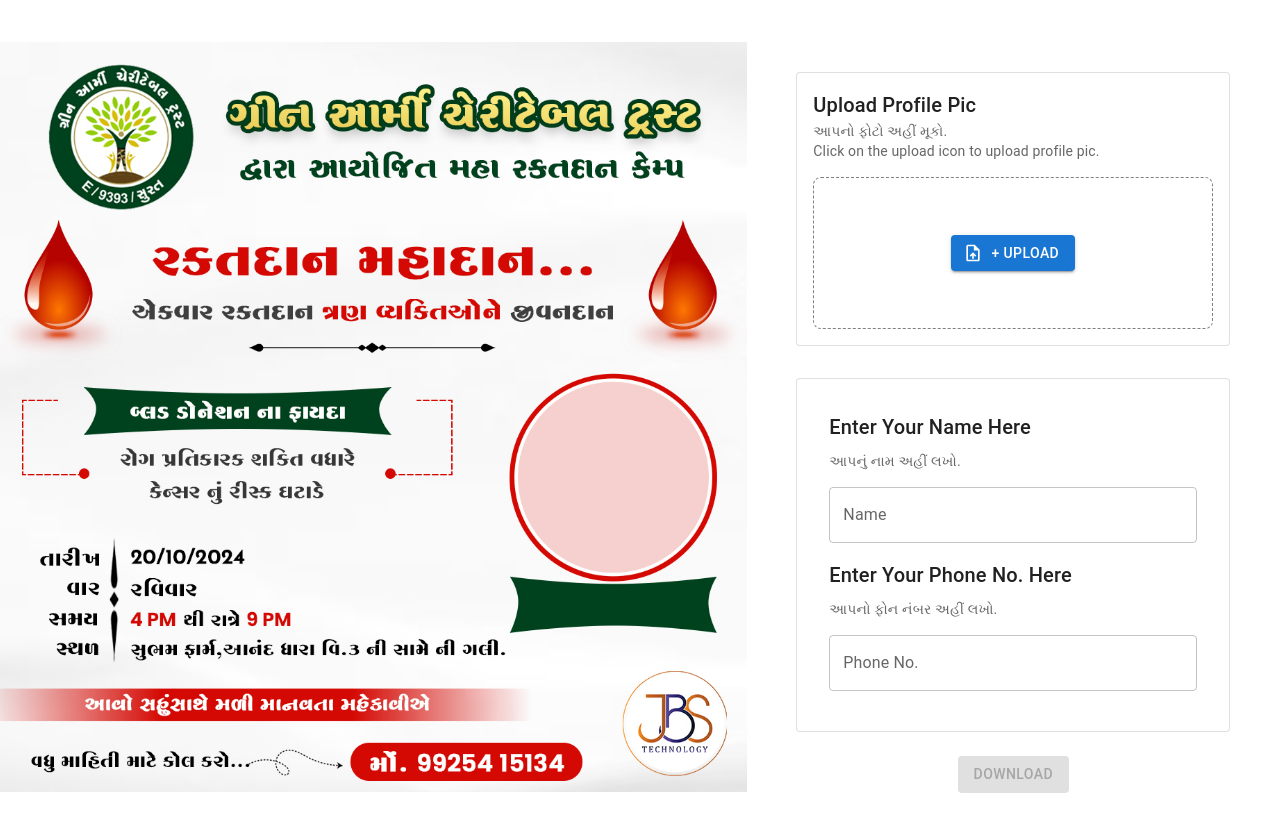
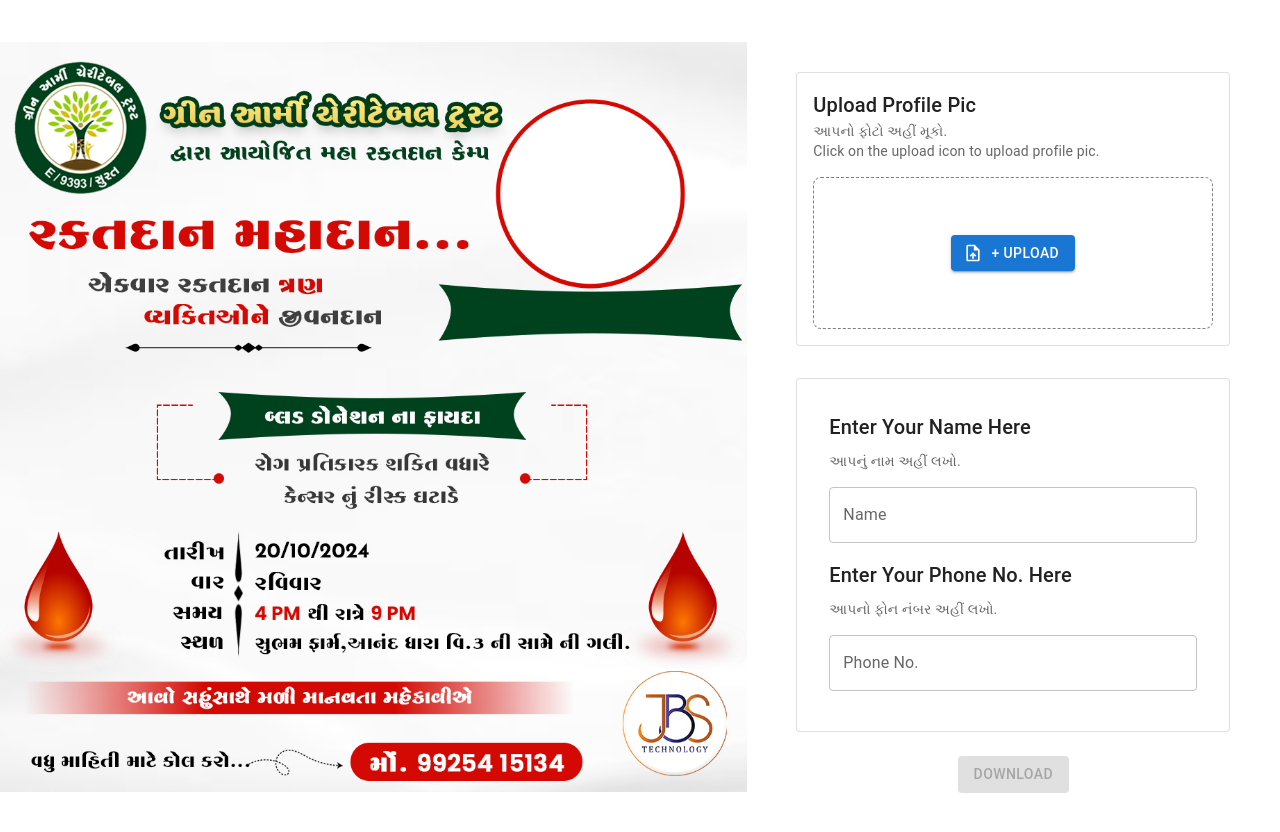
Before and after one commit to KaushalS1911/blood-donation, a React (Create React App) app: page / in a window 1280 px wide. Built offline with nearby package versions, Linux system fonts and the light colour scheme.

Commit message:
first commit

```diff
--- a/src/Form.js
+++ b/src/Form.js
@@ -355,29 +355,34 @@ const MyForm = () => {
             <img src={img} alt="image-preview" height={'100%'} width={'100%'} style={{objectFit:"contain"}} />
 
             {imagePreview && (
-              <Typography component={"img"} src={imagePreview} sx={{ position: 'absolute', top: {lg:'45%',md:'44.7%',sm:"45.3%",xs:"45%"}, right: {lg:'4.7%',md:"4.8%",sm:"5.2%",xs:"5%"}, height: {lg:'26%',md:"26%",sm:"25%",xs:"25%"}, width: {lg:'26%',md:"26%",sm:"25%",xs:"25%"}, borderRadius: '50%' }} />
+              <Typography component={"img"} src={imagePreview} sx={{ position: 'absolute', top: {sm:"8.3%",xs:"8%"}, right: {xs:"8.8%"}, height: "24%", width: '24%', borderRadius: '50%' }} />
             )}
 
           </Box>
-          <Box >
+          <Box sx={{
+            width: '35%',
+            position: 'absolute',
+            top: { sm: '34.6%', xs: "31%" },
+            right: "3.6%",
+            '& input': {
+              width: '100%',
+              height: "18px",
+              border: "none",
+              backgroundColor: "transparent",
+              outline: "none",
+              color: "white",
+              textAlign: "center",
+              fontSize: {
+                xs: '10px',  // Small screens
+                sm: '12px',  // Medium screens
+                md: '14px',  // Larger screens
+                lg: '16px'   // Very large screens
+              }
+            }
+          }}>
+            <input value={name} />
+          </Box>
 
-        <input
-          value={name}
-          style={{
-            position: 'absolute',
-            bottom: '24%',
-            right: "8.5%",
-            width: '18%',
-            fontSize:"70%",
-            height:"18px",
-            border: "none",
-            backgroundColor: "transparent",
-            outline: "none",
-            color: "white",
-            textAlign:"center"
-          }}
-        />
-          </Box>
         </Box>
       </Grid>
       <Grid item xs={12} lg={5} >
@@ -480,6 +485,7 @@ const MyForm = () => {
           <Button variant="contained" sx={{ mt: 3 }} onClick={handleDownloadGradient} disabled={(!selectedFile || !name || !contact || loading)}>
              Download
           </Button>
+
         </Container>
       </Grid>
     </Grid>
```
Also changed, not shown: src/Blood.jpg.
